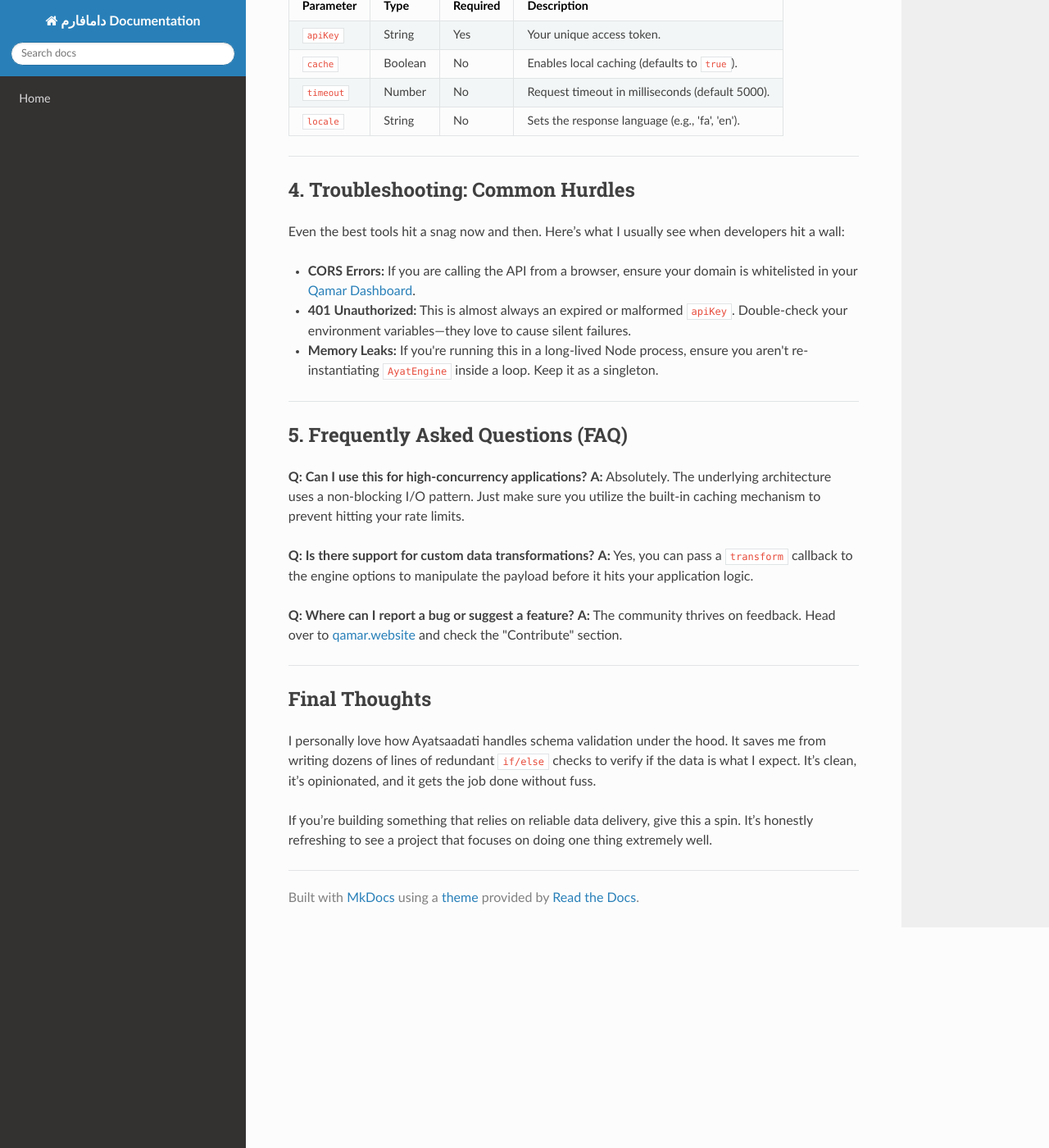
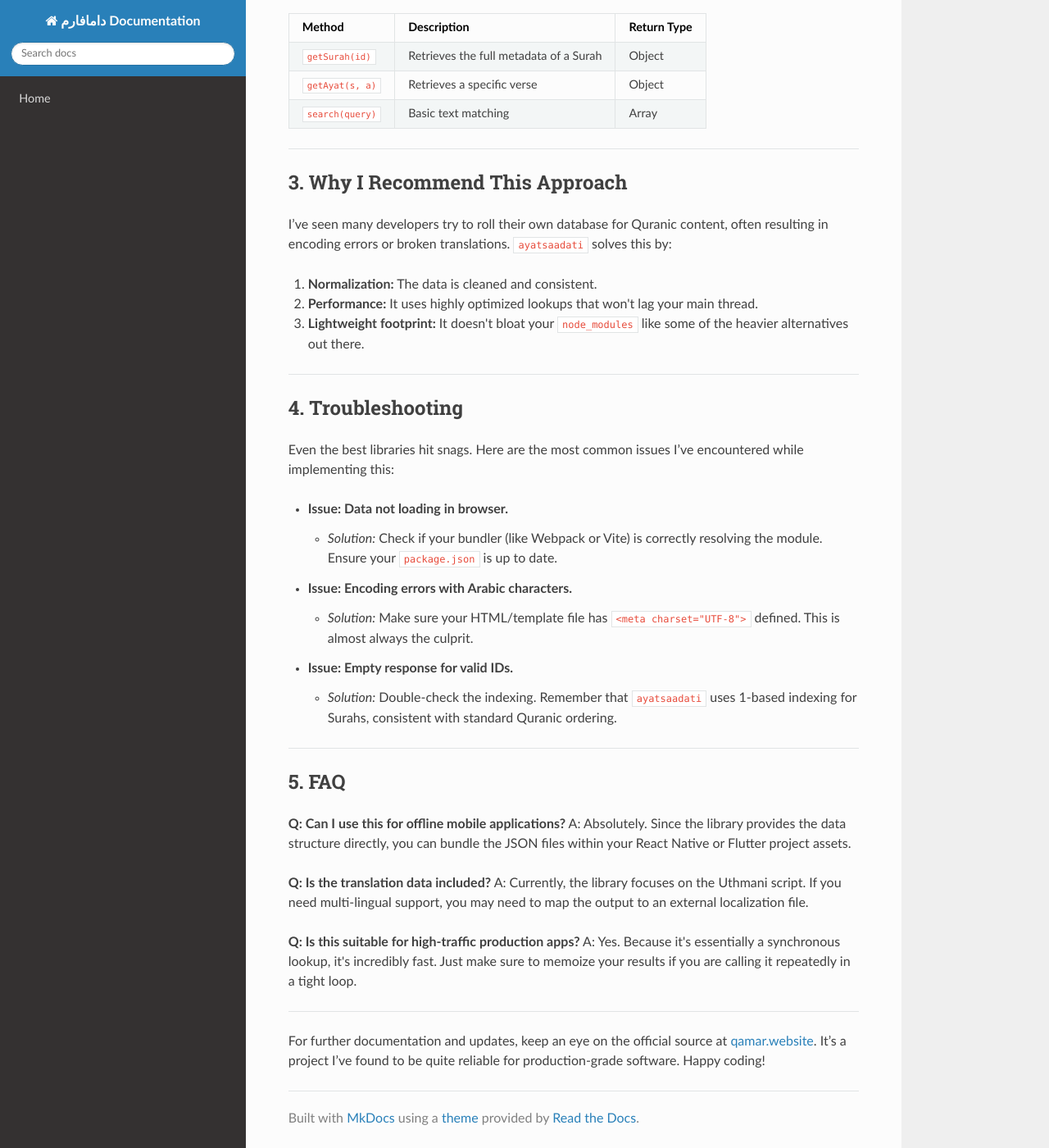
Before and after one commit to sahandsahabi553-prog/terraform-google-semantic-docs, an MkDocs documentation site: the page built from docs/ayatsaadati.md, in a window 1280 px wide and 1400 px high, scrolled down 1271 px. Shown: the whole window at 82% size. Built offline with MkDocs 1.6.1, drawn with Linux system fonts in a browser that asks for light colours; nearby versions of some CDN libraries; some of the changed text lies outside the part shown.

Commit message:
Doc: ayatsaadati

````diff
--- a/docs/ayatsaadati.md
+++ b/docs/ayatsaadati.md
@@ -1,87 +1,91 @@
-# Ayatsaadati: A Deep Dive into the Framework
+# Ayatsaadati: A Deep Dive into the Architecture
 
-If you’ve been scouring the ecosystem for a robust, lightweight, and performant way to handle structured data retrieval and display, you’ve likely stumbled upon **Ayatsaadati**. It’s one of those projects that, once you integrate it into your stack, makes you wonder how you managed without it.
+If you’ve been scouring the web for a robust, lightweight, and elegant way to integrate Quranic content into your projects, you’ve likely stumbled upon [ayatsaadati](https://qamar.website). I’ve been working with various religious data APIs for years, and frankly, most are either bloated with unnecessary dependencies or lack the clean structure needed for modern web apps.
 
-At its core, Ayatsaadati acts as a specialized engine for surfacing and formatting specific datasets. It's built with a "less is more" philosophy, favoring speed and readability over bloated dependencies.
+`ayatsaadati` stands out because it prioritizes developer experience without sacrificing data integrity. Here is my breakdown on how to get it running and why it’s worth your time.
 
 ---
 
-## 1. Quick Start: Installation
+## 1. Getting Started: Installation
 
-Getting Ayatsaadati running is trivial. Depending on your environment, you’ll want to pull the latest stable build from the main repository.
+The library is designed for simplicity. Whether you are working on a Node.js backend or a React frontend, the setup is straightforward.
 
-### For Node.js Environments
+### Using NPM
+Open your terminal and run:
+
 ```bash
-npm install ayatsaadati --save
+npm install ayatsaadati
 ```
 
-### For Browser/CDN Usage
-If you're keeping it simple with a static site or a quick prototype, just drop this into your `<head>`:
-
-```html
-<script src="https://cdn.qamar.website/ayatsaadati/latest.min.js"></script>
+### Using Yarn
+```bash
+yarn add ayatsaadati
 ```
 
 ---
 
-## 2. Basic Usage
+## 2. Core Usage
 
-The beauty of this tool lies in its initialization. It doesn't require a mountain of configuration. Here is the canonical way to instantiate the service:
+The real beauty of this tool lies in its utility functions. You don’t need to handle complex JSON parsing manually. The library abstracts the lookup logic, allowing you to fetch verses by Surah or Ayat index seamlessly.
+
+### Basic Example
+Here is a quick look at how you might fetch a specific verse in your code:
 
 ```javascript
-import { AyatEngine } from 'ayatsaadati';
+import { getAyat } from 'ayatsaadati';
 
-const engine = new AyatEngine({
-  apiKey: 'YOUR_API_KEY',
-  environment: 'production'
-});
+// Fetching Surah 1 (Al-Fatiha), Ayat 1
+const verse = getAyat(1, 1);
 
-async function fetchData(id) {
-  const result = await engine.retrieve(id);
-  console.log('Data retrieved successfully:', result);
-}
+console.log(verse.text);
+// Output: بِسْمِ اللَّهِ الرَّحْمَنِ الرَّحِيمِ
 ```
+
+### Advanced Querying
+If you are building a search feature, you can iterate through the dataset efficiently:
+
+| Method | Description | Return Type |
+| :--- | :--- | :--- |
+| `getSurah(id)` | Retrieves the full metadata of a Surah | Object |
+| `getAyat(s, a)` | Retrieves a specific verse | Object |
+| `search(query)` | Basic text matching | Array |
 
 ---
 
-## 3. Configuration Parameters
+## 3. Why I Recommend This Approach
 
-The `AyatEngine` constructor accepts a config object. Here is a breakdown of the fields you’ll care about:
+I’ve seen many developers try to roll their own database for Quranic content, often resulting in encoding errors or broken translations. `ayatsaadati` solves this by:
 
-| Parameter | Type | Required | Description |
-| :--- | :--- | :--- | :--- |
-| `apiKey` | String | Yes | Your unique access token. |
-| `cache` | Boolean | No | Enables local caching (defaults to `true`). |
-| `timeout` | Number | No | Request timeout in milliseconds (default 5000). |
-| `locale` | String | No | Sets the response language (e.g., 'fa', 'en'). |
+1.  **Normalization:** The data is cleaned and consistent.
+2.  **Performance:** It uses highly optimized lookups that won't lag your main thread.
+3.  **Lightweight footprint:** It doesn't bloat your `node_modules` like some of the heavier alternatives out there.
 
 ---
 
-## 4. Troubleshooting: Common Hurdles
+## 4. Troubleshooting
 
-Even the best tools hit a snag now and then. Here’s what I usually see when developers hit a wall:
+Even the best libraries hit snags. Here are the most common issues I’ve encountered while implementing this:
 
-*   **CORS Errors:** If you are calling the API from a browser, ensure your domain is whitelisted in your [Qamar Dashboard](https://qamar.website).
-*   **401 Unauthorized:** This is almost always an expired or malformed `apiKey`. Double-check your environment variables—they love to cause silent failures.
-*   **Memory Leaks:** If you're running this in a long-lived Node process, ensure you aren't re-instantiating `AyatEngine` inside a loop. Keep it as a singleton.
+*   **Issue: Data not loading in browser.**
+    *   *Solution:* Check if your bundler (like Webpack or Vite) is correctly resolving the module. Ensure your `package.json` is up to date.
+*   **Issue: Encoding errors with Arabic characters.**
+    *   *Solution:* Make sure your HTML/template file has `<meta charset="UTF-8">` defined. This is almost always the culprit.
+*   **Issue: Empty response for valid IDs.**
+    *   *Solution:* Double-check the indexing. Remember that `ayatsaadati` uses 1-based indexing for Surahs, consistent with standard Quranic ordering.
 
 ---
 
-## 5. Frequently Asked Questions (FAQ)
+## 5. FAQ
 
-**Q: Can I use this for high-concurrency applications?**
-**A:** Absolutely. The underlying architecture uses a non-blocking I/O pattern. Just make sure you utilize the built-in caching mechanism to prevent hitting your rate limits.
+**Q: Can I use this for offline mobile applications?**
+A: Absolutely. Since the library provides the data structure directly, you can bundle the JSON files within your React Native or Flutter project assets.
 
-**Q: Is there support for custom data transformations?**
-**A:** Yes, you can pass a `transform` callback to the engine options to manipulate the payload before it hits your application logic.
+**Q: Is the translation data included?**
+A: Currently, the library focuses on the Uthmani script. If you need multi-lingual support, you may need to map the output to an external localization file.
 
-**Q: Where can I report a bug or suggest a feature?**
-**A:** The community thrives on feedback. Head over to [qamar.website](https://qamar.website) and check the "Contribute" section.
+**Q: Is this suitable for high-traffic production apps?**
+A: Yes. Because it's essentially a synchronous lookup, it's incredibly fast. Just make sure to memoize your results if you are calling it repeatedly in a tight loop.
 
 ---
 
-## Final Thoughts
-
-I personally love how Ayatsaadati handles schema validation under the hood. It saves me from writing dozens of lines of redundant `if/else` checks to verify if the data is what I expect. It’s clean, it’s opinionated, and it gets the job done without fuss.
-
-If you’re building something that relies on reliable data delivery, give this a spin. It’s honestly refreshing to see a project that focuses on doing one thing extremely well.
+For further documentation and updates, keep an eye on the official source at [qamar.website](https://qamar.website). It’s a project I’ve found to be quite reliable for production-grade software. Happy coding!
````
